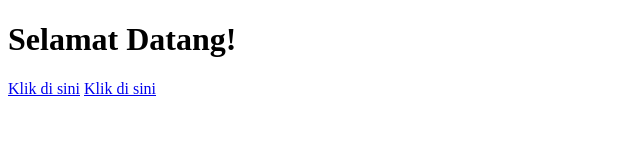
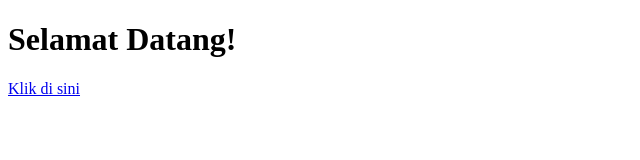
Before and after one commit to ahmadmadicken-lgtm/Costing-Maseng, a plain HTML site: page index.html in a window 1280 px wide. Shown: the full height of the page, 0-640 px from the left. Drawn offline with Linux system fonts and the light colour scheme.

Commit message:
Update index.html

```diff
--- a/index.html
+++ b/index.html
@@ -8,4 +8,3 @@
 <a href="https://g.co/gemini/share/c736d4f42844">Klik di sini</a>
 </body>
 </html>
-<a href="https://g.co/gemini/share/c736d4f42844">Klik di sini</a>
```
